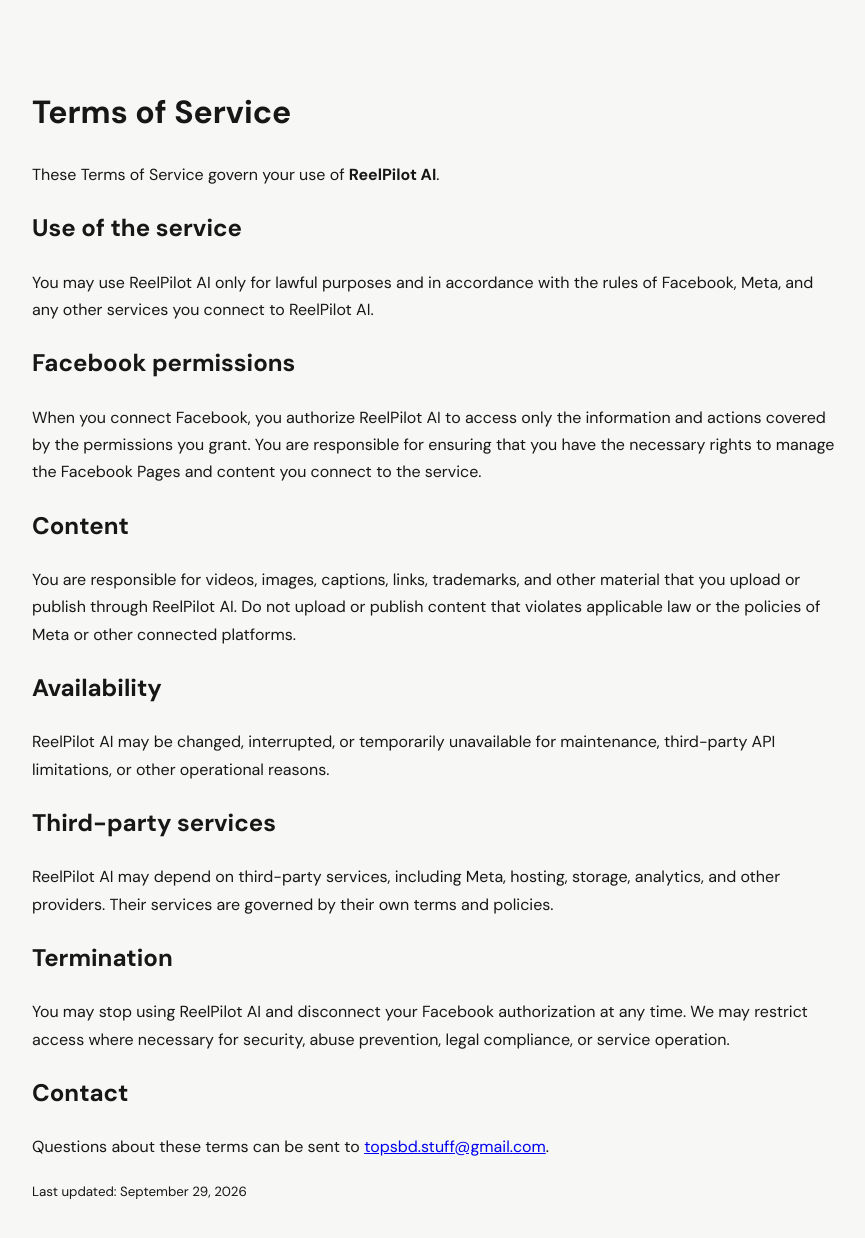
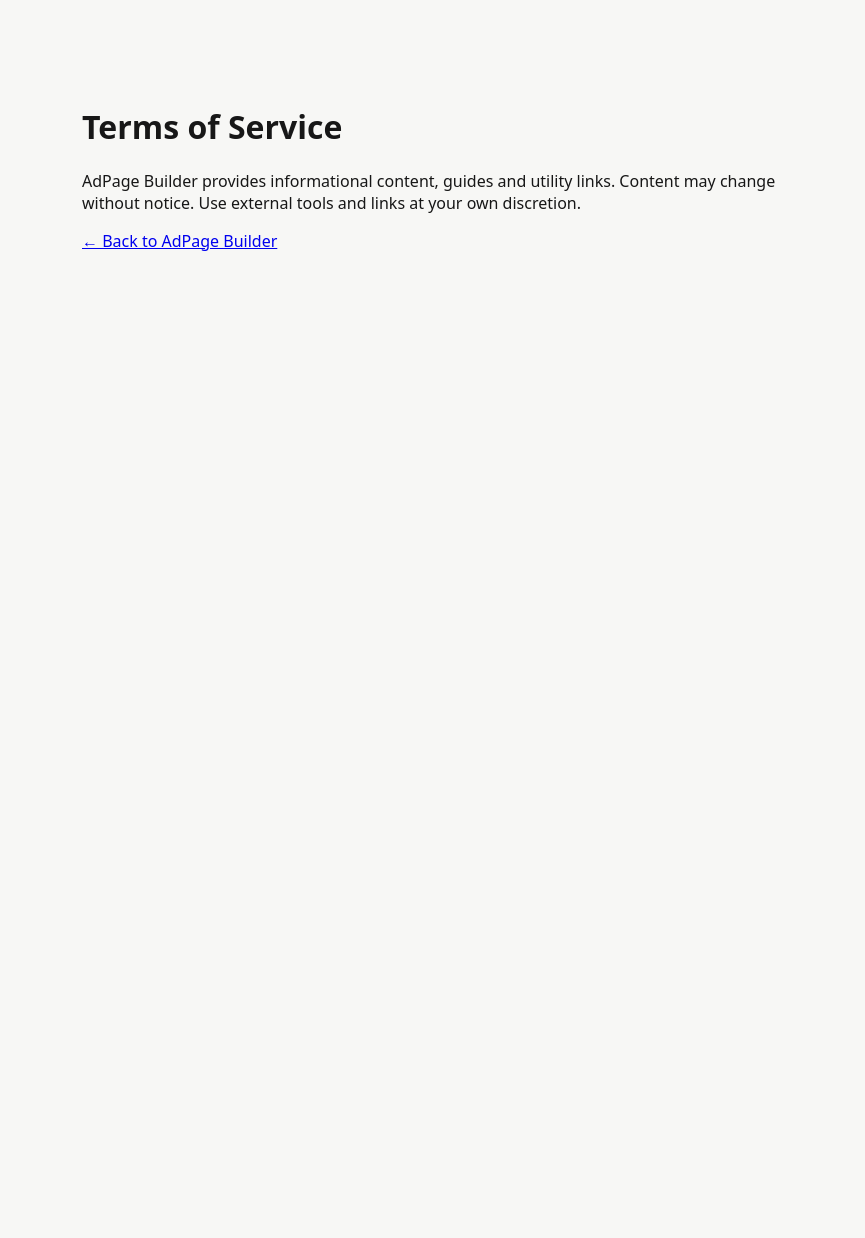
Before and after one commit to meherul382/reelpilot-ai, a Next.js app: page /terms in a window 1280 px wide. Shown: the top 1238 px of the page, without its empty margins (202-1067 px from the left). After the commit the page ends 800 px from the top, so only its background shows below. Built offline with nearby package versions, Linux system fonts and the light colour scheme.

Commit message:
Adapt legal page for AdPage Builder

```diff
--- a/app/terms/page.tsx
+++ b/app/terms/page.tsx
@@ -1,31 +1 @@
-export default function TermsPage() {
-  return (
-    <main style={{maxWidth: 860, margin: "0 auto", padding: "64px 24px", lineHeight: 1.7}}>
-      <h1>Terms of Service</h1>
-      <p>These Terms of Service govern your use of <strong>ReelPilot AI</strong>.</p>
-
-      <h2>Use of the service</h2>
-      <p>You may use ReelPilot AI only for lawful purposes and in accordance with the rules of Facebook, Meta, and any other services you connect to ReelPilot AI.</p>
-
-      <h2>Facebook permissions</h2>
-      <p>When you connect Facebook, you authorize ReelPilot AI to access only the information and actions covered by the permissions you grant. You are responsible for ensuring that you have the necessary rights to manage the Facebook Pages and content you connect to the service.</p>
-
-      <h2>Content</h2>
-      <p>You are responsible for videos, images, captions, links, trademarks, and other material that you upload or publish through ReelPilot AI. Do not upload or publish content that violates applicable law or the policies of Meta or other connected platforms.</p>
-
-      <h2>Availability</h2>
-      <p>ReelPilot AI may be changed, interrupted, or temporarily unavailable for maintenance, third-party API limitations, or other operational reasons.</p>
-
-      <h2>Third-party services</h2>
-      <p>ReelPilot AI may depend on third-party services, including Meta, hosting, storage, analytics, and other providers. Their services are governed by their own terms and policies.</p>
-
-      <h2>Termination</h2>
-      <p>You may stop using ReelPilot AI and disconnect your Facebook authorization at any time. We may restrict access where necessary for security, abuse prevention, legal compliance, or service operation.</p>
-
-      <h2>Contact</h2>
-      <p>Questions about these terms can be sent to <a href="mailto:topsbd.stuff@gmail.com">topsbd.stuff@gmail.com</a>.</p>
-
-      <p><small>Last updated: September 29, 2026</small></p>
-    </main>
-  );
-}
+export default function Page(){return <main style={{maxWidth:760,margin:'60px auto',padding:24,fontFamily:'system-ui'}}><h1>Terms of Service</h1><p>AdPage Builder provides informational content, guides and utility links. Content may change without notice. Use external tools and links at your own discretion.</p><a href='/'>← Back to AdPage Builder</a></main>}
```
